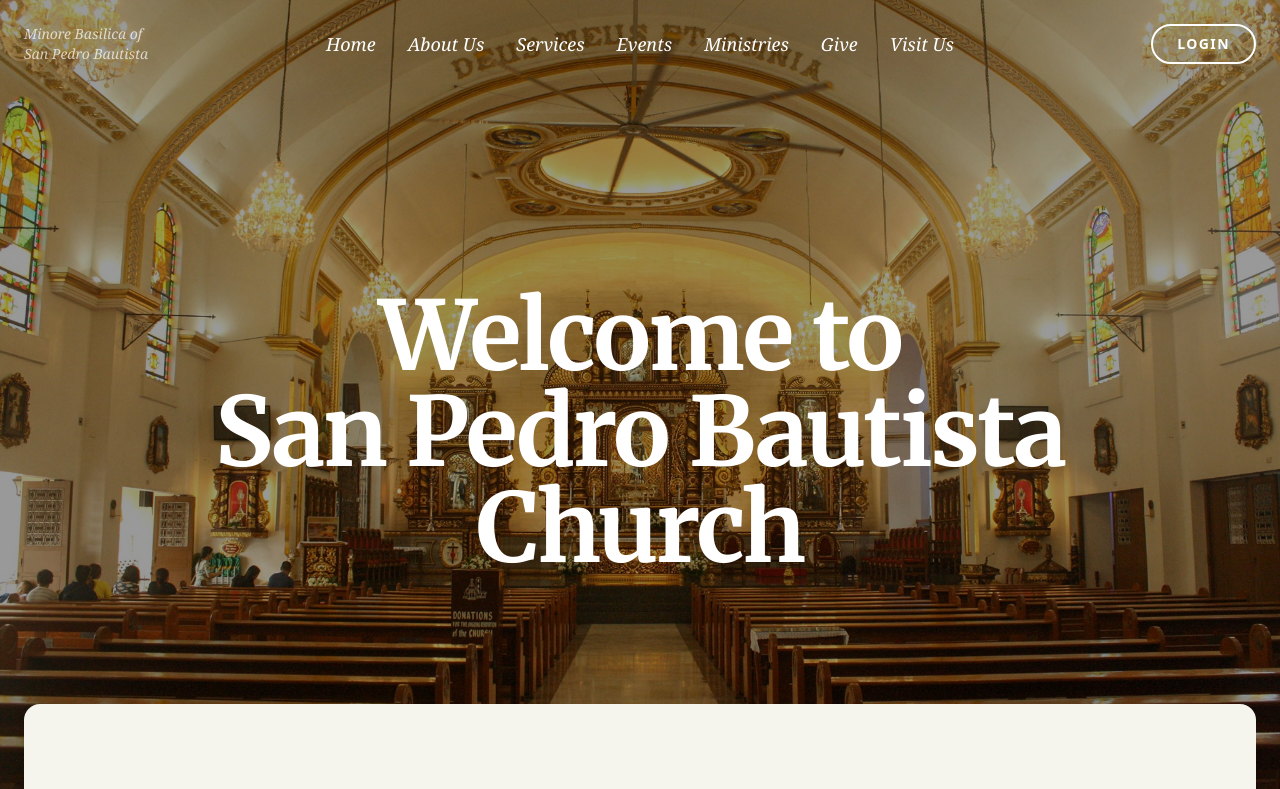
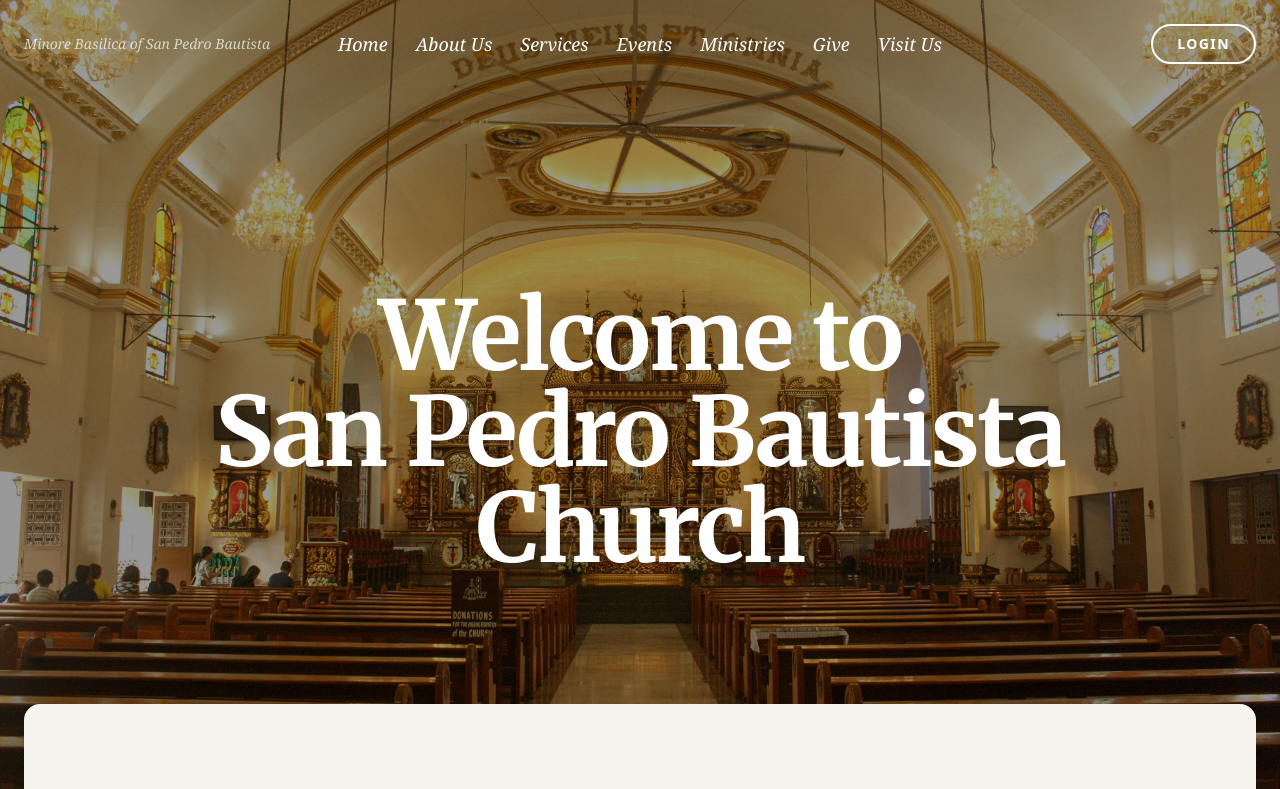
Before and after one commit to lambiniciojibsonpaul-art/church-system, a React (Vite) app: page /services in a window 1280 px wide. Shown: the top 789 px of the page. Built offline with nearby package versions, Linux system fonts and the light colour scheme; no server answers; the database is empty.

Commit message:
fix UI added priest feature added on supabase

```diff
--- a/src/components/header.jsx
+++ b/src/components/header.jsx
@@ -2,9 +2,6 @@
 import { Link, useLocation, useNavigate } from "react-router-dom";
 import { useAuth } from "../contexts/useAuth";
 
-// Routes whose hero is not a full-bleed image. Header forces a solid
-// background on these so it isn't transparent against a flat page
-// (white nav text would be invisible on a light/cream background).
 const SOLID_BG_PREFIXES = [
   "/admin",
   "/priest-dashboard",
@@ -13,26 +10,89 @@
   "/check-in",
   "/update-password",
   "/ministries",
-  "/events", // <-- ADDED: Forces the header to be solid white on the Events page to prevent overlap
+  "/events",
 ];
+
+const ROLE_CONFIG = {
+  admin: {
+    label: "Administrator",
+    dot: "bg-emerald-500",
+    solidText: "text-gray-700",
+    solidBorder: "border-gray-200",
+    solidBg: "bg-white",
+    ghostText: "text-white",
+    ghostBorder: "border-white/25",
+    ghostBg: "bg-white/10 backdrop-blur-md",
+  },
+  priest: {
+    label: "Priest",
+    dot: "bg-[#B59E74]",
+    solidText: "text-[#7a6a42]",
+    solidBorder: "border-[#B59E74]/30",
+    solidBg: "bg-[#faf8f4]",
+    ghostText: "text-white",
+    ghostBorder: "border-white/25",
+    ghostBg: "bg-white/10 backdrop-blur-md",
+  },
+  staff: {
+    label: "Staff",
+    dot: "bg-sky-400",
+    solidText: "text-slate-600",
+    solidBorder: "border-slate-200",
+    solidBg: "bg-white",
+    ghostText: "text-white",
+    ghostBorder: "border-white/25",
+    ghostBg: "bg-white/10 backdrop-blur-md",
+  },
+  parishioner: {
+    label: "Parishioner",
+    dot: "bg-rose-400",
+    solidText: "text-rose-700",
+    solidBorder: "border-rose-200",
+    solidBg: "bg-rose-50",
+    ghostText: "text-white",
+    ghostBorder: "border-white/25",
+    ghostBg: "bg-white/10 backdrop-blur-md",
+  },
+};
+
+/** Pill: pulsing dot · ROLE LABEL */
+function RolePill({ role, isSolid }) {
+  const cfg = ROLE_CONFIG[role];
+  if (!cfg) return null;
+
+  const bg     = isSolid ? cfg.solidBg     : cfg.ghostBg;
+  const border = isSolid ? cfg.solidBorder : cfg.ghostBorder;
+  const text   = isSolid ? cfg.solidText   : cfg.ghostText;
+
+  return (
+    <div className={`flex items-center gap-2 px-3.5 py-2 rounded-full border shadow-sm transition-all duration-300 ${bg} ${border}`}>
+      {/* live status dot */}
+      <span className={`w-1.5 h-1.5 rounded-full shrink-0 animate-pulse ${cfg.dot}`} />
+
+      {/* role label */}
+      <span className={`font-sans not-italic text-[10px] font-bold uppercase tracking-[0.12em] ${text}`}>
+        {cfg.label}
+      </span>
+    </div>
+  );
+}
 
 function Header({ forceSolidBg = false }) {
   const [isOpen, setIsOpen] = useState(false);
   const [scrolled, setScrolled] = useState(false);
   const [isLoggingOut, setIsLoggingOut] = useState(false);
 
-  // Pull everything safely from your AuthContext!
   const { user, role, isAdmin, signOut } = useAuth();
-  const navigate = useNavigate();
-  const location = useLocation();
+  const navigate  = useNavigate();
+  const location  = useLocation();
 
-  const isPriest = role === "priest";
-  const isStaff = role === "staff";
+  const isPriest      = role === "priest";
+  const isStaff       = role === "staff";
+  const isParishioner = role === "parishioner";
 
   useEffect(() => {
-    const handleScroll = () => {
-      setScrolled(window.scrollY > 50);
-    };
+    const handleScroll = () => setScrolled(window.scrollY > 50);
     window.addEventListener("scroll", handleScroll);
     return () => window.removeEventListener("scroll", handleScroll);
   }, []);
@@ -40,111 +100,87 @@
   const handleLogout = () => {
     setIsOpen(false);
     setIsLoggingOut(true);
-
-    // Call the synchronous signOut from useAuth
     signOut();
-
-    // Shortened animation for snappy feel
     setTimeout(() => {
       setIsLoggingOut(false);
       navigate("/", { replace: true });
     }, 600);
   };
 
-  const isSolidRoute = SOLID_BG_PREFIXES.some((prefix) =>
-    location.pathname.startsWith(prefix)
-  );
+  const isSolidRoute = SOLID_BG_PREFIXES.some((p) => location.pathname.startsWith(p));
   const isSolid = scrolled || forceSolidBg || isSolidRoute;
+
+  const displayName = user?.user_metadata?.full_name
+    ? user.user_metadata.full_name.split(" ")[0]
+    : user?.email?.split("@")[0] ?? "";
 
   return (
     <>
-      {/* LOGOUT OVERLAY ANIMATION */}
-      <div
-        className={`fixed inset-0 z-[9999] flex flex-col items-center justify-center bg-gray-900/95 backdrop-blur-sm transition-all duration-500 ease-in-out ${
-          isLoggingOut ? "opacity-100 visible" : "opacity-0 invisible"
-        }`}
-      >
-        <div
-          className={`transform transition-all duration-700 delay-100 ${
-            isLoggingOut ? "scale-100 opacity-100" : "scale-95 opacity-0"
-          }`}
-        >
-          <div className="w-16 h-16 mx-auto rounded-full border-t-2 border-b-2 border-[#B59E74] animate-spin mb-6"></div>
-          <h2 className="text-2xl font-serif text-white tracking-widest uppercase text-center">
-            Signing Out
-          </h2>
-          <p className="text-[#B59E74] font-serif italic mt-3 text-center text-lg">
-            God bless you.
-          </p>
+      {/* LOGOUT OVERLAY */}
+      <div className={`fixed inset-0 z-[9999] flex flex-col items-center justify-center bg-gray-900/95 backdrop-blur-sm transition-all duration-500 ease-in-out ${isLoggingOut ? "opacity-100 visible" : "opacity-0 invisible"}`}>
+        <div className={`transform transition-all duration-700 delay-100 ${isLoggingOut ? "scale-100 opacity-100" : "scale-95 opacity-0"}`}>
+          <div className="w-16 h-16 mx-auto rounded-full border-t-2 border-b-2 border-[#B59E74] animate-spin mb-6" />
+          <h2 className="text-2xl font-serif text-white tracking-widest uppercase text-center">Signing Out</h2>
+          <p className="text-[#B59E74] font-serif italic mt-3 text-center text-lg">God bless you.</p>
         </div>
       </div>
 
-      <header
-        className={`fixed top-0 w-full z-[100] transition-all duration-300 ${ // <-- FIXED: Bumped z-index from 50 to 100 so it ALWAYS sits on top of page content
-          isSolid
-            ? "bg-white shadow-md py-4 text-gray-800"
-            : "bg-transparent py-6 text-gray-800 lg:text-white"
-        }`}
-      >
-        <div className="max-w-7xl mx-auto px-6 flex justify-between items-center relative">
-          <div className="w-32 hidden lg:flex items-center">
+      <header className={`fixed top-0 w-full z-[100] transition-all duration-300 ${isSolid ? "bg-white shadow-md py-4 text-gray-800" : "bg-transparent py-6 text-gray-800 lg:text-white"}`}>
+        <div className="max-w-7xl mx-auto px-6 flex items-center">
+
+          {/* Left: wordmark — flex-1 so it balances the right side */}
+          <div className="flex-1 hidden lg:flex items-center">
             <div className="text-sm font-serif italic opacity-70">
               Minore Basilica of San Pedro Bautista
             </div>
           </div>
 
-          <nav className="hidden lg:flex gap-6 xl:gap-8 font-serif italic text-lg justify-center absolute left-1/2 transform -translate-x-1/2 whitespace-nowrap">
+          {/* Center: nav — no longer absolute, sits naturally between the two flex-1 sides */}
+          <nav className="hidden lg:flex gap-5 xl:gap-7 font-serif italic text-lg justify-center whitespace-nowrap shrink-0">
             <Link to="/" className="hover:text-[#B59E74] transition-colors">Home</Link>
             <Link to="/about" className="hover:text-[#B59E74] transition-colors">About Us</Link>
             <Link to="/services" className="hover:text-[#B59E74] transition-colors">Services</Link>
             <Link to="/events" className="hover:text-[#B59E74] transition-colors">Events</Link>
             <Link to="/ministries" className="hover:text-[#B59E74] transition-colors">Ministries</Link>
             <Link to="/give" className="hover:text-[#B59E74] transition-colors">Give</Link>
-            <a href="https://www.google.com/maps/dir/?api=1&destination=69+San+Pedro+Bautista+St.%2C+San+Francisco+del+Monte%2C+Quezon+City%2C+Philippines%2C+1104" target="_blank" rel="noopener noreferrer" className="hover:text-[#B59E74] transition-colors">Visit Us</a>
+            <a
+              href="https://www.google.com/maps/dir/?api=1&destination=69+San+Pedro+Bautista+St.%2C+San+Francisco+del+Monte%2C+Quezon+City%2C+Philippines%2C+1104"
+              target="_blank"
+              rel="noopener noreferrer"
+              className="hover:text-[#B59E74] transition-colors"
+            >
+              Visit Us
+            </a>
           </nav>
 
-          <div className="flex items-center gap-4 min-w-[120px] justify-end ml-auto lg:ml-0">
+          {/* Right: auth area — flex-1 + justify-end mirrors the left side */}
+          <div className="flex-1 flex items-center justify-end gap-3">
             <div className="hidden lg:flex items-center gap-3">
               {user ? (
-                <>
-                  {/* --- DYNAMIC DESKTOP DASHBOARD LINKS --- */}
-                  {isAdmin && (
+                <div className="flex items-center gap-3">
+
+                  {/* Dashboard link — subtle, low-weight */}
+                  {(isAdmin || isPriest || isStaff) && (
                     <Link
-                      to="/admin"
-                      className="text-xs font-bold uppercase tracking-widest hover:text-[#B59E74] transition-colors"
+                      to={isAdmin ? "/admin" : isPriest ? "/priest-dashboard" : "/staff-dashboard"}
+                      className={`text-[11px] font-bold uppercase tracking-widest transition-colors hover:text-[#B59E74] ${isSolid ? "text-gray-500" : "text-white"}`}
                     >
-                      Admin
-                    </Link>
-                  )}
-                  {isPriest && (
-                    <Link
-                      to="/priest-dashboard"
-                      className="text-xs font-bold uppercase tracking-widest hover:text-[#B59E74] transition-colors"
-                    >
-                      Priest Dashboard
-                    </Link>
-                  )}
-                  {/* --- NEW: STAFF LINK --- */}
-                  {isStaff && (
-                    <Link
-                      to="/staff-dashboard"
-                      className="text-xs font-bold uppercase tracking-widest hover:text-[#B59E74] transition-colors"
-                    >
-                      Staff Portal
+                      Dashboard
                     </Link>
                   )}
 
+                  {/* Role + name pill */}
+                  <RolePill role={role} isSolid={isSolid} />
+
+                  {/* Sign out */}
                   <button
                     onClick={handleLogout}
-                    className={`px-5 py-2 border-2 rounded-full font-sans not-italic text-xs font-bold uppercase tracking-widest transition-colors ${
-                      isSolid
-                        ? "border-gray-800 text-gray-800 hover:bg-gray-800 hover:text-white"
-                        : "border-white text-white hover:bg-white hover:text-gray-900"
-                    }`}
+                    className={`text-[11px] font-bold uppercase tracking-widest transition-colors hover:text-red-400 ${isSolid ? "text-gray-500" : "text-white"}`}
                   >
-                    Logout
+                    Sign out
                   </button>
-                </>
+
+                </div>
               ) : (
                 <Link
                   to="/login"
@@ -159,10 +195,8 @@
               )}
             </div>
 
-            <button
-              onClick={() => setIsOpen(!isOpen)}
-              className="lg:hidden focus:outline-none z-50"
-            >
+            {/* Mobile hamburger */}
+            <button onClick={() => setIsOpen(!isOpen)} className="lg:hidden focus:outline-none z-50">
               <svg className="w-8 h-8" fill="none" stroke="currentColor" viewBox="0 0 24 24">
                 {isOpen ? (
                   <path strokeLinecap="round" strokeLinejoin="round" strokeWidth={2} d="M6 18L18 6M6 6l12 12" />
@@ -174,13 +208,10 @@
           </div>
         </div>
 
+        {/* Mobile menu */}
         {isOpen && (
           <div className="lg:hidden absolute top-full left-0 w-full px-4 pb-4">
-            <ul
-              className={`mt-2 flex flex-col gap-4 p-6 rounded-2xl shadow-xl ${
-                isSolid ? "bg-gray-50" : "bg-black/90 text-white"
-              }`}
-            >
+            <ul className={`mt-2 flex flex-col gap-4 p-6 rounded-2xl shadow-xl ${isSolid ? "bg-gray-50" : "bg-black/90 text-white"}`}>
               <li><Link to="/" onClick={() => setIsOpen(false)}>Home</Link></li>
               <li><Link to="/about" onClick={() => setIsOpen(false)}>About Us</Link></li>
               <li><Link to="/services" onClick={() => setIsOpen(false)}>Services</Link></li>
@@ -191,37 +222,36 @@
 
               {user ? (
                 <>
-                  {/* --- DYNAMIC MOBILE DASHBOARD LINKS --- */}
+                  {/* Mobile role row */}
+                  <li className="flex items-center gap-3 px-1 py-1">
+                    <span className={`w-2 h-2 rounded-full shrink-0 animate-pulse ${ROLE_CONFIG[role]?.dot ?? "bg-gray-400"}`} />
+                    <div className="flex flex-col leading-none">
+                      <span className="text-[10px] font-bold uppercase tracking-widest text-gray-400">
+                        {ROLE_CONFIG[role]?.label ?? role}
+                      </span>
+                      <span className="font-serif italic text-sm mt-0.5">{displayName}</span>
+                    </div>
+                  </li>
+
+                  <hr className="border-gray-300/30" />
+
                   {isAdmin && (
                     <li>
-                      <Link
-                        to="/admin"
-                        onClick={() => setIsOpen(false)}
-                        className="block w-full text-center bg-gray-800 text-white py-3 rounded-xl font-bold tracking-widest uppercase mb-2"
-                      >
+                      <Link to="/admin" onClick={() => setIsOpen(false)} className="block w-full text-center bg-gray-800 text-white py-3 rounded-xl font-bold tracking-widest uppercase">
                         Admin Dashboard
                       </Link>
                     </li>
                   )}
                   {isPriest && (
                     <li>
-                      <Link
-                        to="/priest-dashboard"
-                        onClick={() => setIsOpen(false)}
-                        className="block w-full text-center bg-[#B59E74] text-white py-3 rounded-xl font-bold tracking-widest uppercase mb-2"
-                      >
+                      <Link to="/priest-dashboard" onClick={() => setIsOpen(false)} className="block w-full text-center bg-[#B59E74] text-white py-3 rounded-xl font-bold tracking-widest uppercase">
                         Priest Dashboard
                       </Link>
                     </li>
                   )}
-                  {/* --- NEW: MOBILE STAFF LINK --- */}
                   {isStaff && (
                     <li>
-                      <Link
-                        to="/staff-dashboard"
-                        onClick={() => setIsOpen(false)}
-                        className="block w-full text-center bg-gray-800 text-white py-3 rounded-xl font-bold tracking-widest uppercase mb-2"
-                      >
+                      <Link to="/staff-dashboard" onClick={() => setIsOpen(false)} className="block w-full text-center bg-gray-800 text-white py-3 rounded-xl font-bold tracking-widest uppercase">
                         Staff Portal
                       </Link>
                     </li>
@@ -229,19 +259,15 @@
                   <li>
                     <button
                       onClick={handleLogout}
-                      className="w-full text-center border-2 border-red-500/50 text-red-400 py-3 rounded-xl font-bold tracking-widest uppercase"
+                      className="w-full text-center border-2 border-red-400/50 text-red-400 py-3 rounded-xl font-bold tracking-widest uppercase"
                     >
-                      Logout
+                      Sign Out
                     </button>
                   </li>
                 </>
               ) : (
                 <li>
-                  <Link
-                    to="/login"
-                    onClick={() => setIsOpen(false)}
-                    className="block w-full text-center bg-[#B59E74] text-white py-3 rounded-xl font-bold tracking-widest uppercase"
-                  >
+                  <Link to="/login" onClick={() => setIsOpen(false)} className="block w-full text-center bg-[#B59E74] text-white py-3 rounded-xl font-bold tracking-widest uppercase">
                     Login
                   </Link>
                 </li>
--- a/src/contexts/AuthContext.jsx
+++ b/src/contexts/AuthContext.jsx
@@ -18,6 +18,9 @@
 
 const ROLE_CACHE_TTL_MS = 7 * 24 * 60 * 60 * 1000; // 7 days
 const SIGN_IN_TIMEOUT_MS = 15000;
+
+// Any authenticated user with no row in user_roles is treated as a parishioner.
+const DEFAULT_ROLE = "parishioner";
 
 // ---- localStorage helpers --------------------------------------------------
 
@@ -84,12 +87,14 @@
 
 export function AuthProvider({ children }) {
   const initialSession = readStoredSession();
-  const initialUser = initialSession?.user || null;
-  const initialRole = readCachedRole(initialUser?.email);
+  const initialUser    = initialSession?.user || null;
+  // Fall back to DEFAULT_ROLE if the cache is empty (e.g. first load after
+  // clearing storage, or the user has no user_roles row yet).
+  const initialRole    = readCachedRole(initialUser?.email) ?? (initialUser ? DEFAULT_ROLE : null);
 
   const [session, setSession] = useState(initialSession);
-  const [user, setUser] = useState(initialUser);
-  const [role, setRole] = useState(initialRole);
+  const [user,    setUser]    = useState(initialUser);
+  const [role,    setRole]    = useState(initialRole);
   // True until the first session+role resolution completes. Consumers gating
   // protected routes should wait for `loading === false` before redirecting.
   const [loading, setLoading] = useState(true);
@@ -97,6 +102,8 @@
   const isAdmin = role === "admin";
 
   // Fetch role from the database. Updates state and cache. Returns the row.
+  // If the user exists but has no user_roles row (406 / empty result),
+  // we fall back to DEFAULT_ROLE so they always get a valid role.
   const refreshRole = useCallback(async (userId, email) => {
     if (!userId) return null;
 
@@ -109,14 +116,23 @@
 
     if (error) {
       console.warn("[Auth] role refresh failed:", error.message);
-      // Leave cached role in place — don't downgrade on transient failure.
+      // On a transient network/RLS failure keep the cached role rather than
+      // downgrading. If there is no cache yet, fall back to DEFAULT_ROLE so
+      // the user still gets a usable session.
+      const fallback = readCachedRole(email) ?? DEFAULT_ROLE;
+      setRole(fallback);
+      if (email) writeCachedRole(email, fallback);
       return null;
     }
 
-    const normalised = data ? String(data.role || "").toLowerCase() : null;
+    // `data` is null when the user has no row in user_roles.
+    const normalised = data?.role
+      ? String(data.role).toLowerCase()
+      : DEFAULT_ROLE;
+
     setRole(normalised);
     if (email) writeCachedRole(email, normalised);
-    return data;
+    return data ?? { role: normalised };
   }, []);
 
   // Mount-time: sync session from SDK (background) and subscribe to changes.
@@ -204,9 +220,14 @@
       signedInSession.user.email
     );
 
+    // refreshRole already set state and cache; derive the string for the caller.
+    const resolvedRole = roleRow
+      ? String(roleRow.role || "").toLowerCase()
+      : DEFAULT_ROLE;
+
     return {
       session: signedInSession,
-      role: roleRow ? String(roleRow.role || "").toLowerCase() : null,
+      role: resolvedRole,
     };
   }, [refreshRole]);
 
```
Also changed, not shown: src/components/AdminSchedules.jsx (+34 -11 lines).
